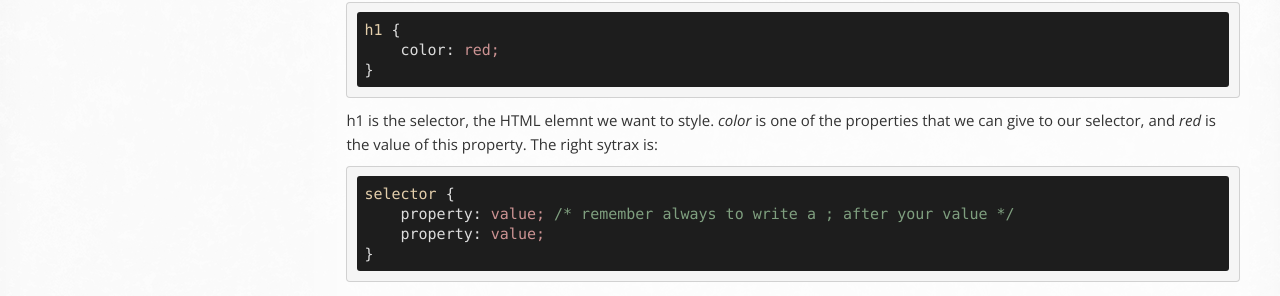
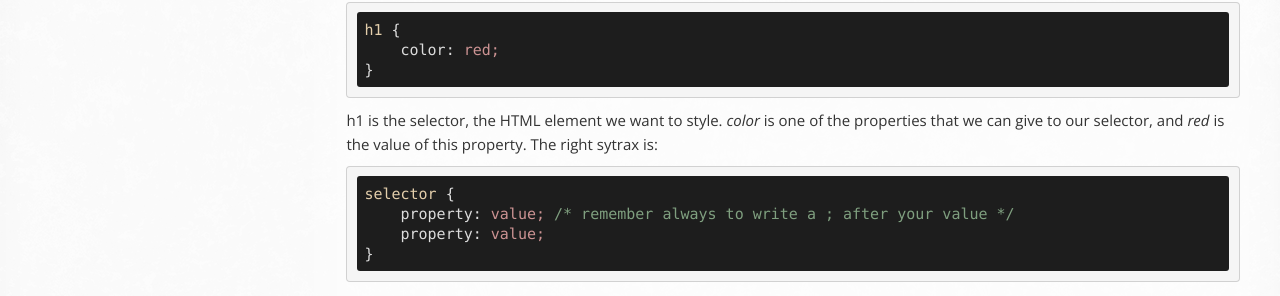
Before and after one commit to OpenTechSchool/html-css-beginners, a Jekyll site: the page built from core/style.md, in a window 1280 px wide. Shown: the part 993-1289 px from the top of the page. Built offline with Jekyll 4.4.1, drawn with Linux system fonts in a browser that asks for light colours; Markdown is read by kramdown in place of the engine named in the settings.

Commit message:
Some typos & wording fixed

```diff
--- a/core/style.md
+++ b/core/style.md
@@ -50,7 +50,7 @@ Let's take the h1 title we wrote in our HTML file and give it a nice red color.
         color: red;
     }
 
-h1 is the selector, the HTML elemnt we want to style.
+h1 is the selector, the HTML element we want to style.
 *color* is one of the properties that we can give to our selector, and *red* is the
 value of this property.
 The right sytrax is:
```
Also changed, not shown: core/structure.md (+1 -1 lines), README.md.
